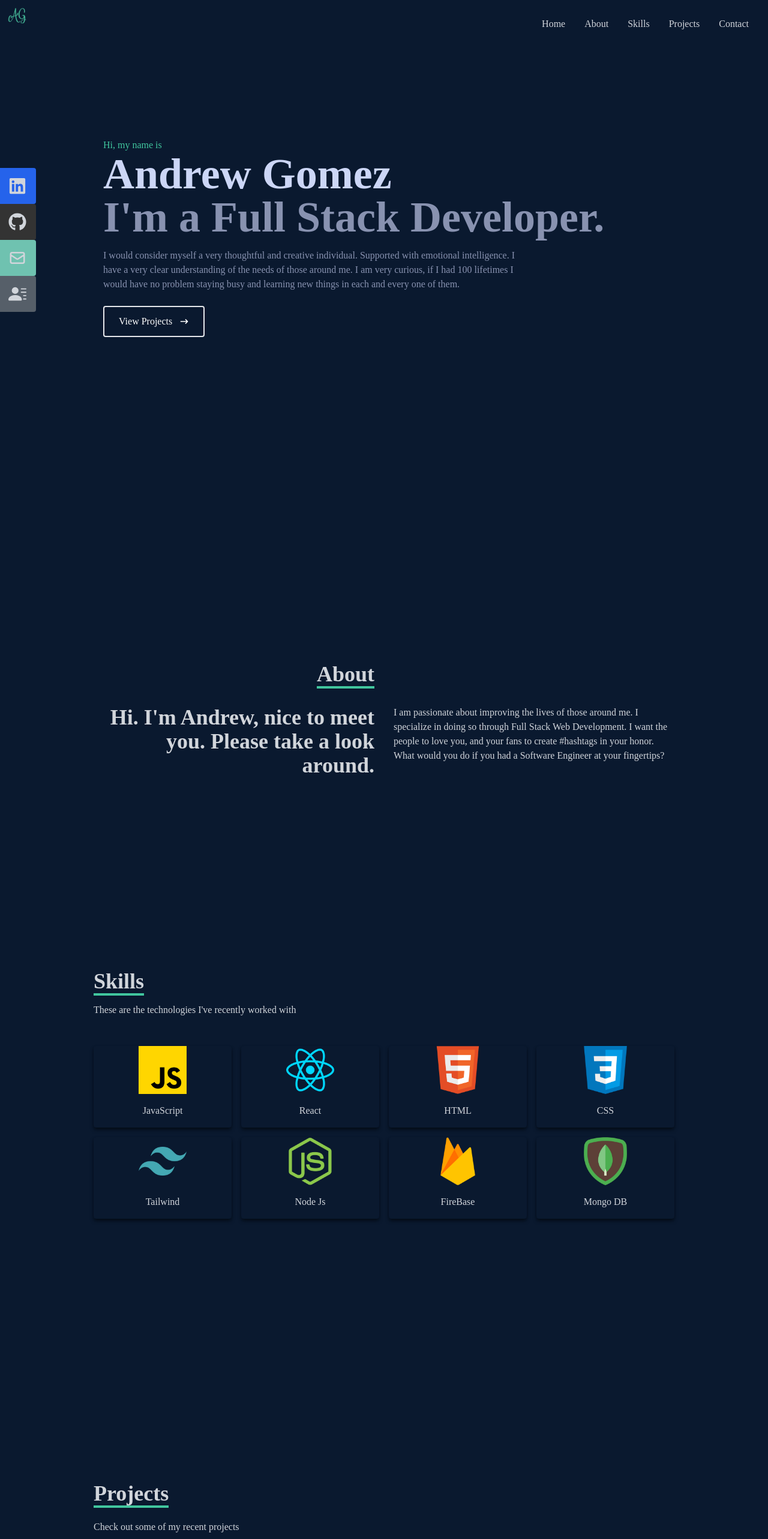
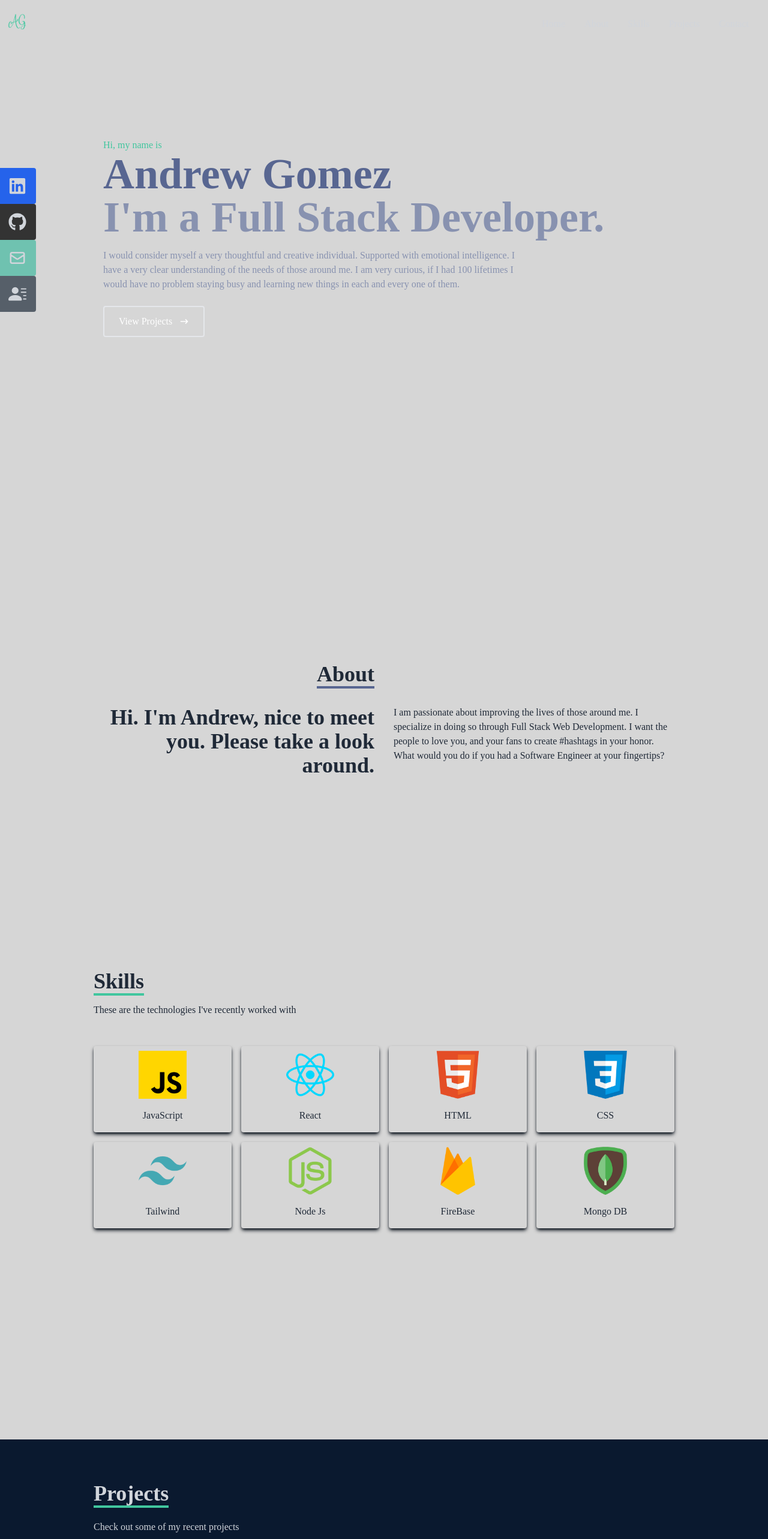
Before and after one commit to andrewgomez1992/portfolio-react, a React (Create React App) app: page / in a window 1280 px wide. Shown: the top 2566 px of the page at 60% size. Built offline with nearby package versions, Linux system fonts and the light colour scheme; the HTML template or start-up script is replaced by a standard one.

Commit message:
theme wip padding added to skills divs

```diff
--- a/src/components/About.jsx
+++ b/src/components/About.jsx
@@ -2,11 +2,11 @@ import React from 'react'
 
 const About = () => {
   return (
-    <div name='about' className='w-full h-screen bg-[#0a192f] text-gray-300'>
+    <div name='about' className='w-full h-screen bg-[#d6d6d6] text-gray-800'>
         <div className='flex flex-col justify-center items-center w-full h-full'>
             <div className='max-w-[1000px] w-full grid grid-cols-2 gap-8'>
                 <div className='sm:text-right pb-8 pl-4'>
-                    <p className='text-4xl font-bold inline border-b-4 border-[#41c69e]'>About</p>
+                    <p className='text-4xl font-bold inline border-b-4 border-[#586691]'>About</p>
                 </div>
                 <div>
 
--- a/src/components/Contact.jsx
+++ b/src/components/Contact.jsx
@@ -2,9 +2,9 @@ import React from 'react'
 
 const Contact = () => {
   return (
-    <div name='contact' className='w-full h-screen bg-[#0a192f] flex justify-center items-center p-4'>
-        <form method='POST' action="https://getform.io/f/407b4886-1beb-4682-84ad-41ddf78303a0" className='flex flex-col max-w[600px] w-full'>
-            <div>
+    <div name='contact' className='w-full h-screen bg-[#3f3f3f] flex justify-center items-center p-4'>
+        <form method='POST' action="https://getform.io/f/407b4886-1beb-4682-84ad-41ddf78303a0" className='flex flex-col max-w[600px] w-100'>
+            <div className=''>
                 <p className='text-4xl font-bold inline border-b-4 border-[#41c69e] text-gray-300'>Contact</p>
                 <p className='text-gray-300 py-4'>Submit the form below or shoot me an email - drewgomez209@gmail.com</p>
             </div>
--- a/src/components/Home.jsx
+++ b/src/components/Home.jsx
@@ -3,12 +3,12 @@ import {HiArrowNarrowRight} from 'react-icons/hi';
 
 const Home = () => {
   return (
-    <div name='home' className='w-full h-screen bg-[#0a192f]'>
+    <div name='home' className='w-full h-screen bg-[#d6d6d6]'>
 
         {/** Container */}
         <div className='max-w-[1000px] mx-auto px-8 flex flex-col justify-center h-full'>
             <p className='text-[#41c69e]'>Hi, my name is</p>
-            <h1 className='text-4xl sm:text-7xl font-bold text-[#ccd6f6]'>Andrew Gomez</h1>
+            <h1 className='text-4xl sm:text-7xl font-bold text-[#586691]'>Andrew Gomez</h1>
             <h2 className='text-4xl sm:text-7xl font-bold text-[#8892b0]'>I'm a Full Stack Developer.</h2>
             <p className='text-[#8892b0] py-4 max-w-[700px]'>I would consider myself a very thoughtful and creative individual.
         Supported with emotional intelligence. I have a very clear understanding
--- a/src/components/Navbar.jsx
+++ b/src/components/Navbar.jsx
@@ -13,8 +13,8 @@ const Navbar = () => {
     }
 
   return (
-    <div className='fixed w-full h-[80px] flex justify-between items-center px-4 bg-[#0a192f] text-gray-300'>
-        <div className='relative right-20'>
+    <div className='fixed w-full h-[80px] flex justify-between items-center px-4 bg-[#d6d6d6] text-gray-300'>
+        <div className='relative right-20 pt-5'>
             <img src={Logo} alt="Logo Image" style ={{width: '200px'}}/>
         </div>
 
@@ -44,7 +44,7 @@ const Navbar = () => {
 
 
         {/** Social Icons */}
-        <div className='hidden lg:flex fixed flex-col top-[35%] left-0'>
+        <div className='hidden lg:flex fixed flex-col flex-end top-[35%] left-0'>
             <ul>
                 <li className='w-[160px] h-[60px] flex justify-between items-center ml-[-100px] hover:ml-[-10px] duration-300 bg-blue-600 rounded'>
                     <a className='flex justify-between items center w-full text-gray-300' href="/">
--- a/src/components/Skills.jsx
+++ b/src/components/Skills.jsx
@@ -12,7 +12,7 @@ import Mongo from '../assets/mongo.png'
 
 const Skills = () => {
   return (
-    <div name='skills' className='w-full h-screen bg-[#0a192f] text-gray-300'>
+    <div name='skills' className='w-full h-screen bg-[#d6d6d6] text-gray-800'>
         {/** Container */}
         <div className='max-w-[1000px] mx-auto p-4 flex flex-col justify center w-full h-full'>
             <div>
@@ -21,35 +21,35 @@ const Skills = () => {
             </div>
 
             <div className='w-full grid grid-cols-2 sm:grid-cols-4 gap-4 text-center py-8'>
-                <div className='shadow-md shadow-[#040c16] hover:scale-110 duration-500 rounded'>
+                <div className='shadow-md shadow-[#040c16] hover:scale-110 duration-500 rounded pt-2'>
                     <img className='w-20 mx-auto' src={JavaScript} alt="JavaScript icon" />
                     <p className='my-4'>JavaScript</p>
                 </div>
-                <div className='shadow-md shadow-[#040c16] hover:scale-110 duration-500 rounded'>
+                <div className='shadow-md shadow-[#040c16] hover:scale-110 duration-500 rounded pt-2'>
                     <img className='w-20 mx-auto' src={ReactImg} alt="React icon" />
                     <p className='my-4'>React</p>
                 </div>
-                <div className='shadow-md shadow-[#040c16] hover:scale-110 duration-500 rounded'>
+                <div className='shadow-md shadow-[#040c16] hover:scale-110 duration-500 rounded pt-2'>
                     <img className='w-20 mx-auto' src={HTML} alt="HTML icon" />
                     <p className='my-4'>HTML</p>
                 </div>
-                <div className='shadow-md shadow-[#040c16] hover:scale-110 duration-500 rounded'>
+                <div className='shadow-md shadow-[#040c16] hover:scale-110 duration-500 rounded pt-2'>
                     <img className='w-20 mx-auto' src={CSS} alt="CSS icon" />
                     <p className='my-4'>CSS</p>
                 </div>
-                <div className='shadow-md shadow-[#040c16] hover:scale-110 duration-500 rounded'>
+                <div className='shadow-md shadow-[#040c16] hover:scale-110 duration-500 rounded pt-2'>
                     <img className='w-20 mx-auto' src={Tailwind} alt="Tailwind icon" />
                     <p className='my-4'>Tailwind</p>
                 </div>
-                <div className='shadow-md shadow-[#040c16] hover:scale-110 duration-500 rounded'>
+                <div className='shadow-md shadow-[#040c16] hover:scale-110 duration-500 rounded pt-2'>
                     <img className='w-20 mx-auto' src={Node} alt="Github icon" />
                     <p className='my-4'>Node Js</p>
                 </div>
-                <div className='shadow-md shadow-[#040c16] hover:scale-110 duration-500 rounded'>
+                <div className='shadow-md shadow-[#040c16] hover:scale-110 duration-500 rounded pt-2'>
                     <img className='w-20 mx-auto' src={FireBase} alt="Mongo icon" />
                     <p className='my-4'>FireBase</p>
                 </div>
-                <div className='shadow-md shadow-[#040c16] hover:scale-110 duration-500 rounded'>
+                <div className='shadow-md shadow-[#040c16] hover:scale-110 duration-500 rounded pt-2'>
                     <img className='w-20 mx-auto' src={Mongo} alt="FireBase icon" />
                     <p className='my-4'>Mongo DB</p>
                 </div>
```
